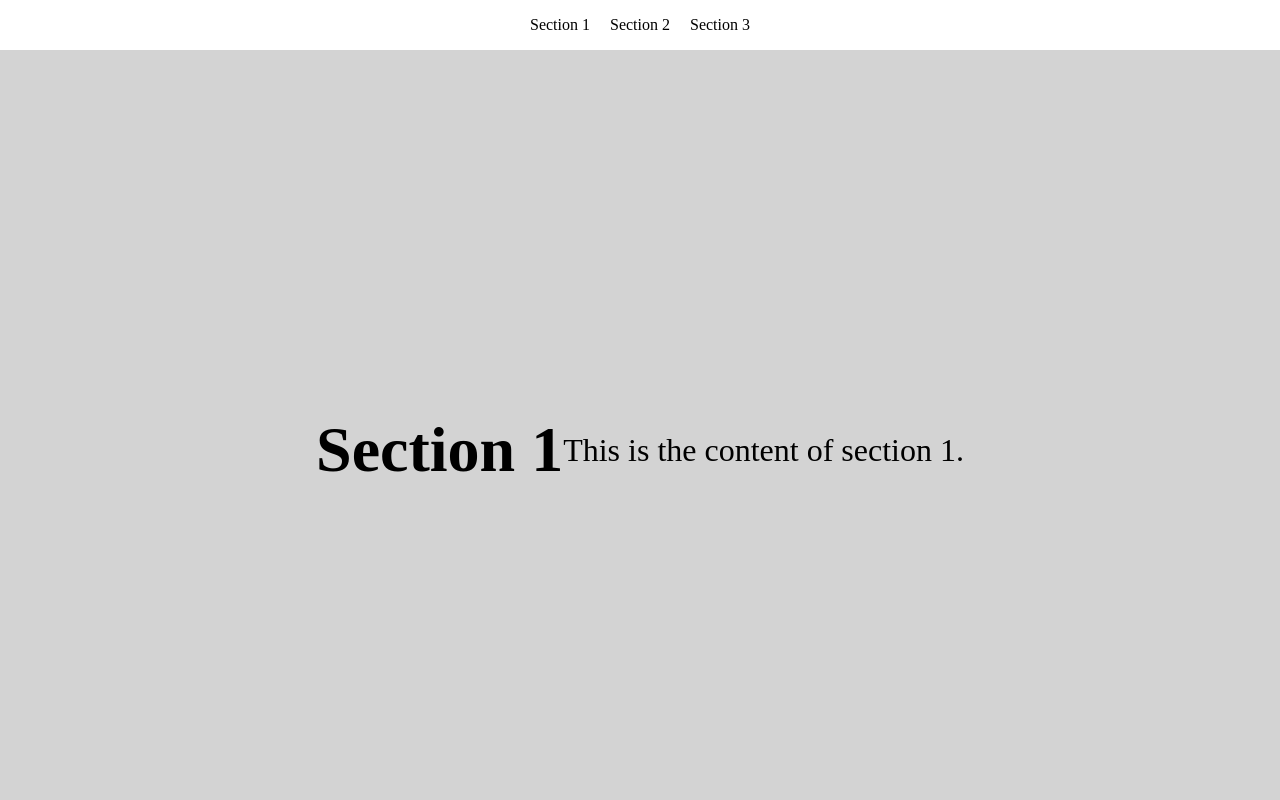
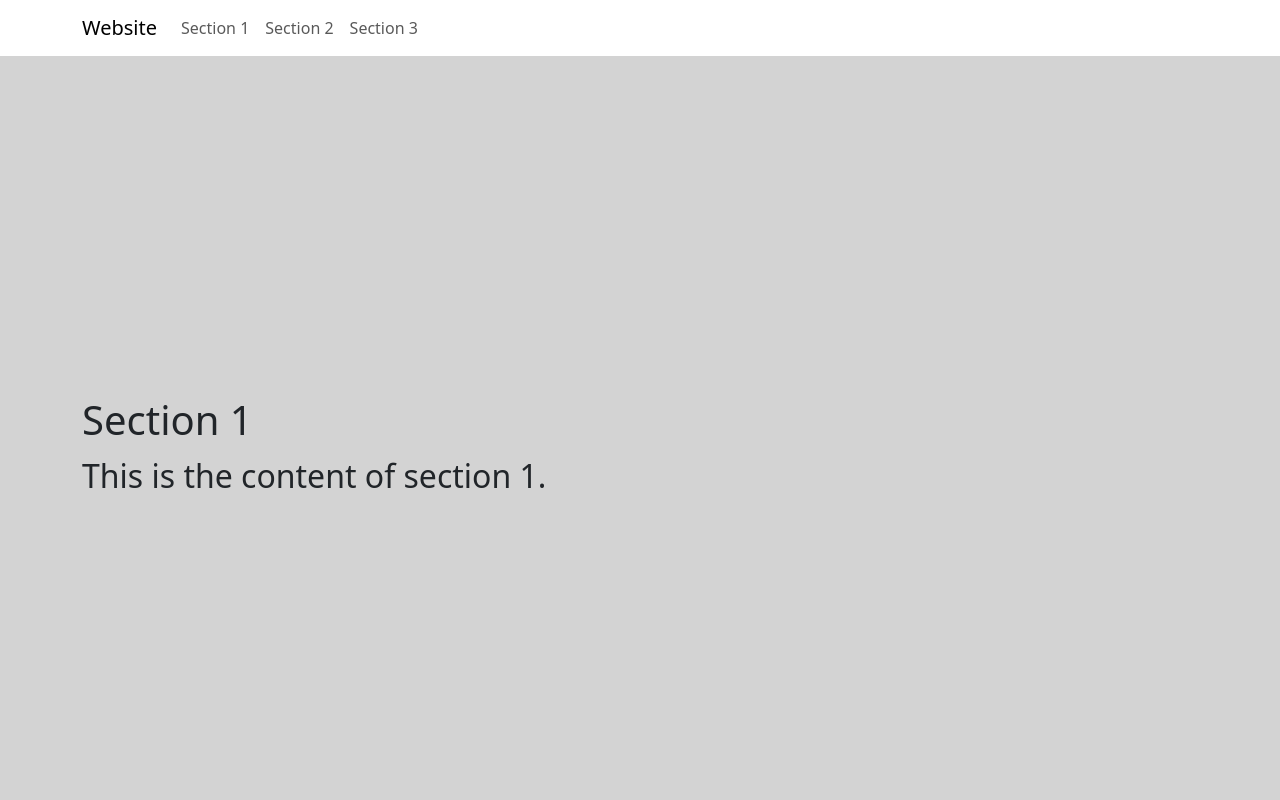
Before and after one commit to Vyaas99/Vyaas99.github.io, a plain HTML site: page index.html in a window 1280 px wide. Shown: the top 800 px of the page. Drawn offline with nearby package versions, Linux system fonts and the light colour scheme.

Commit message:
Update index.html

```diff
--- a/index.html
+++ b/index.html
@@ -1,33 +1,11 @@
 <!DOCTYPE html>
 <html>
 <head>
-    <title>Long Scrolling Website</title>
+    <title>Enhanced Website with Bootstrap and jQuery</title>
+    <link rel="stylesheet" href="https://cdn.jsdelivr.net/npm/bootstrap@5.3.0/css/bootstrap.min.css">
     <style>
         body {
-            margin: 0;
-            padding: 0;
-            background-color: red; /* Set the background color to red */
-        }
-
-        nav {
-            display: flex;
-            justify-content: center;
-            background-color: white;
-        }
-
-        nav ul {
-            list-style-type: none;
-            display: flex;
-            padding: 0;
-        }
-
-        nav li {
-            margin: 0 10px;
-        }
-
-        nav a {
-            text-decoration: none;
-            color: black;
+            background-color: red;
         }
 
         .section {
@@ -44,27 +22,50 @@
     </style>
 </head>
 <body>
-    <nav>
-        <ul>
-            <li><a href="#section1">Section 1</a></li>
-            <li><a href="#section2">Section 2</a></li>
-            <li><a href="#section3">Section 3</a></li>
+    <nav class="navbar navbar-expand-lg navbar-light bg-white">
+        <div class="container">
+            <a class="navbar-brand" href="#">Website</a>
+            <button class="navbar-toggler" type="button" data-bs-toggle="collapse" data-bs-target="#navbarNav" aria-controls="navbarNav" aria-expanded="false" aria-label="Toggle navigation">
+                <span class="navbar-toggler-icon"></span>
+            </button>
+            <div class="collapse navbar-collapse" id="navbarNav">
+                <ul class="navbar-nav">
+                    <li class="nav-item">
+                        <a class="nav-link" href="#section1">Section 1</a>
+                    </li>
+                    <li class="nav-item">
+                        <a class="nav-link" href="#section2">Section 2</a>
+                    </li>
+                    <li class="nav-item">
+                        <a class="nav-link" href="#section3">Section 3</a>
+                    </li>
                 </ul>
+            </div>
+        </div>
     </nav>
 
     <div class="section" id="section1">
+        <div class="container">
             <h1>Section 1</h1>
             <p>This is the content of section 1.</p>
         </div>
+    </div>
 
     <div class="section" id="section2">
+        <div class="container">
             <h1>Section 2</h1>
             <p>This is the content of section 2.</p>
         </div>
+    </div>
 
     <div class="section" id="section3">
+        <div class="container">
             <h1>Section 3</h1>
             <p>This is the content of section 3.</p>
         </div>
+    </div>
+
+    <script src="https://code.jquery.com/jquery-3.6.0.min.js"></script>
+    <script src="https://cdn.jsdelivr.net/npm/bootstrap@5.3.0/js/bootstrap.bundle.min.js"></script>
 </body>
 </html>
```
Lines whose indentation alone changed are shown as unchanged.
